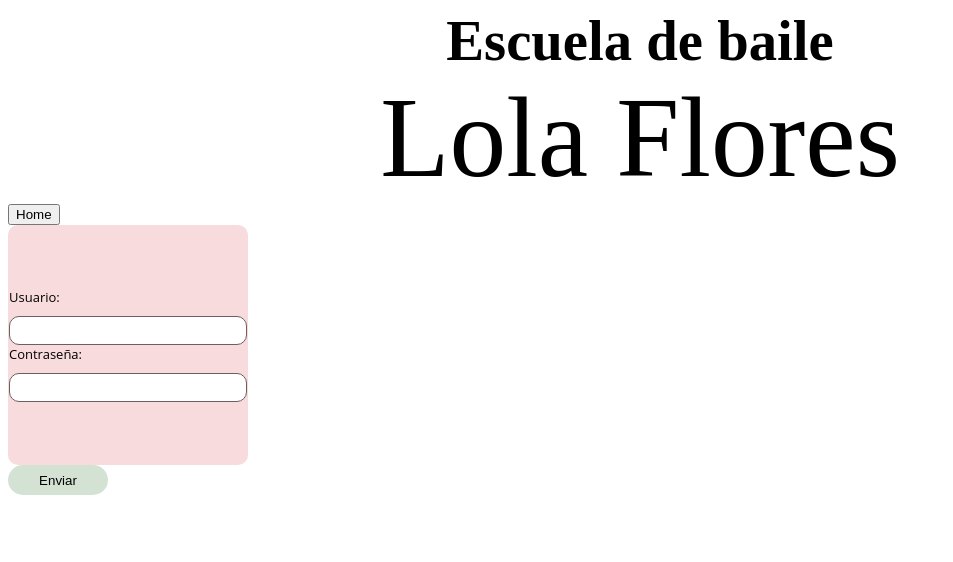
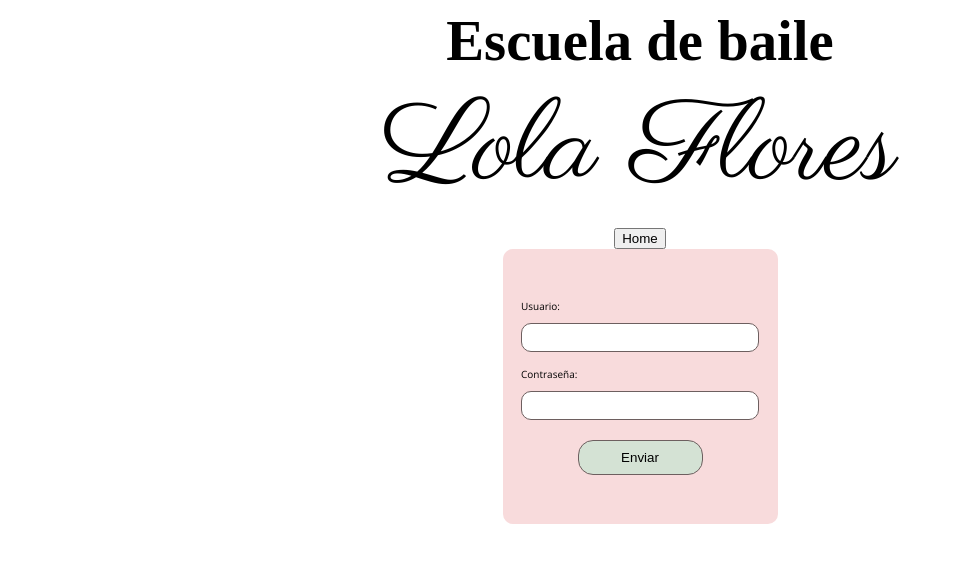
Before and after one commit to Analucena53/PROJECT-4-WheelOfSchool, a React (Vite) app: page / in a window 1280 px wide. Shown: the top 562 px of the page, without its empty margins (0-953 px from the left). Built offline with nearby package versions, Linux system fonts and the light colour scheme.

Commit message:
component upload

```diff
--- a/index.html
+++ b/index.html
@@ -4,6 +4,10 @@
     <meta charset="UTF-8" />
     <link rel="icon" type="image/svg+xml" href="public/images/logo.svg" />
     <meta name="viewport" content="width=device-width, initial-scale=1.0" />
+    <link rel="preconnect" href="https://fonts.googleapis.com">
+    <link rel="preconnect" href="https://fonts.gstatic.com" crossorigin>
+    <link href="https://fonts.googleapis.com/css2?family=Parisienne&display=swap" rel="stylesheet">
+    <link rel="stylesheet" href="https://fonts.googleapis.com/css2?family=Open+Sans:wght@400;700&display=swap">
     <title>User List</title>
     <!-- <link rel="stylesheet" href="./src/index.css"> -->
   </head>
--- a/src/components/Login/Login.css
+++ b/src/components/Login/Login.css
@@ -1,6 +1,6 @@
 .box {
-    width: 200px;
-    height: 200px;
+    width: 235px;
+    height: 235px;
     border-radius: 10px;
     padding: 20px;
     display: flex;
@@ -9,21 +9,28 @@
     justify-content: center;
     background-color: #F8DBDC;
     font-family: 'Open Sans', sans-serif;
-    font-size:small;
+    font-size:x-small;
+    padding-bottom: 20px;
+    margin: 0 auto;
   }
 
   .button {
-    width: 100px;
-    height: 30px;
+    width: 125px;
+    height: 35px;
     background-color:#D4E2D4;
     color: rgb(0, 0, 0);
     border-radius: 15px;
-    border: none;
+    border:0.5px  solid #6d5f5f;
     cursor: pointer;
-    align-items: center;
+    display: block;
+    margin: 0 auto;
+    margin-top: 20px;
+
+
+
   }
 
-  .loginUser {
+  .loginForm.button {
     align-items: center;
   }
   input {
@@ -33,4 +40,16 @@
     margin-top: 10px;
     background-color: white;
     font-size: 18px;
+
   }
+  .loginForm {
+    display: flex;
+    flex-direction: column; /* Ajusta la dirección del eje principal */
+    align-items: center; /* Centra verticalmente los elementos */
+  }
+  .loginUser .PasswordUser{
+    margin: 20px;
+  }
+  .PasswordUser{
+    margin-top: 15px;
+  }
--- a/src/components/Login/Login.jsx
+++ b/src/components/Login/Login.jsx
@@ -1,6 +1,9 @@
 import { Link } from "react-router-dom";
 import { useState } from "react";
 import "./login.css";
+import React from 'react';
+
+
 
 
 function Login() {
@@ -24,6 +27,7 @@
 
   return (
     <>
+    <div className="loginForm">
       <button>
         <Link to="/home">Home</Link>
       </button>
@@ -39,7 +43,7 @@
               onChange={handleUserChange}
             />
           </div>
-          <div>
+          <div className="PasswordUser">
             <label htmlFor="password">Contraseña:</label>
             <input
               type="password"
@@ -49,13 +53,14 @@
               onChange={handlePasswordChange}
             />
           </div>
-
+          <button type="submit" className="button">
+            Enviar
+          </button>
         </form>
 
       </div>
-      <button type="submit" className="button">
-            Enviar
-          </button>
+
+          </div>
     </>
   );
 }
```
Also changed, not shown: src/index.css (+7 -0 lines).
